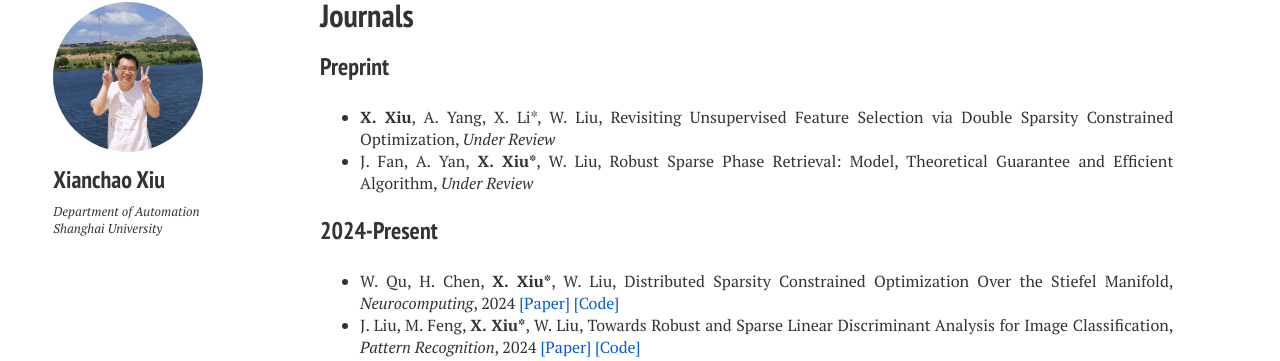
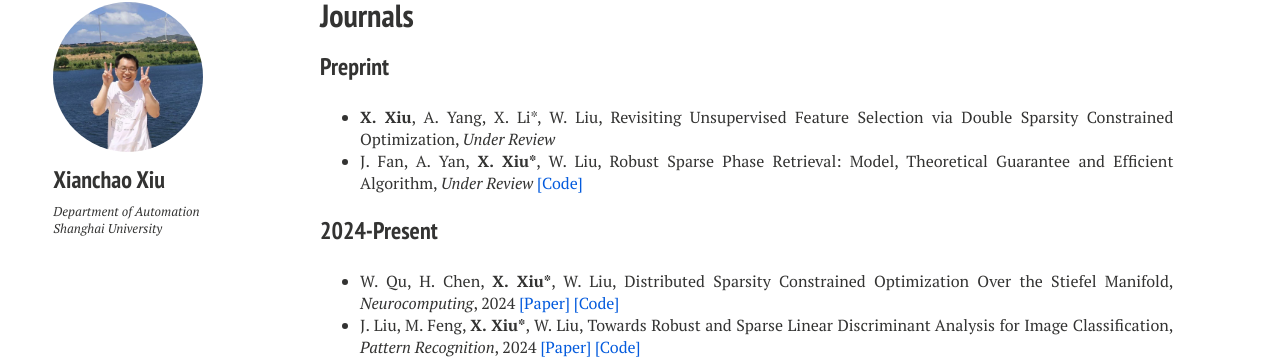
Before and after one commit to xianchaoxiu/xianchaoxiu.github.io, a Jekyll site: the page built from journals/index.md, in a window 1280 px wide. Shown: the part 70-431 px from the top of the page. Built offline with Jekyll 4.4.1, drawn with Linux system fonts in a browser that asks for light colours; nearby versions of some CDN libraries.

Commit message:
Update index.md

```diff
--- a/journals/index.md
+++ b/journals/index.md
@@ -10,7 +10,7 @@ share: false
 
 ### Preprint
 * <b>X. Xiu</b>, A. Yang, X. Li*, W. Liu, Revisiting Unsupervised Feature Selection via Double Sparsity Constrained Optimization, <i>Under Review</i> <br>
-* J. Fan, A. Yan, <b>X. Xiu*</b>, W. Liu, Robust Sparse Phase Retrieval: Model, Theoretical Guarantee and Efficient Algorithm, <i>Under Review</i> <br>
+* J. Fan, A. Yan, <b>X. Xiu*</b>, W. Liu, Robust Sparse Phase Retrieval: Model, Theoretical Guarantee and Efficient Algorithm, <i>Under Review</i> <a href="https://github.com/xianchaoxiu/HPR" class="textlink" target="_blank">[Code]</a> <br>
 
 ### 2024-Present
 * W. Qu, H. Chen, <b>X. Xiu*</b>, W. Liu, Distributed Sparsity Constrained Optimization Over the Stiefel Manifold, <i>Neurocomputing</i>, 2024 <a href="https://www.sciencedirect.com/science/article/pii/S0925231224010385" class="textlink" target="_blank">[Paper]</a> <a href="https://github.com/wtqu/DREAM" class="textlink" target="_blank">[Code]</a> <br>
```
